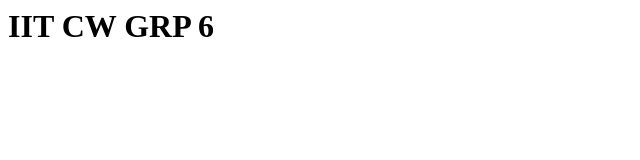
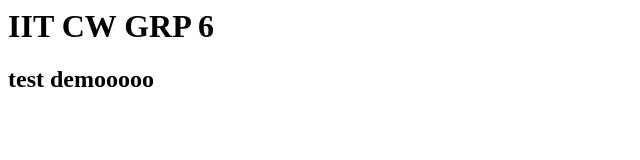
Before and after one commit to DahamDissanayake/ASDY-Foundation, a plain HTML site: page index.html in a window 1280 px wide. Shown: the whole page, without its empty margins (0-640 px from the left). Drawn offline with Linux system fonts and the light colour scheme.

Commit message:
Update index.html

```diff
--- a/index.html
+++ b/index.html
@@ -4,5 +4,6 @@
     </head>
     <body>
         <h1>IIT CW GRP 6</h1>
+        <h2>test demooooo</h2>
     </body>
 </html>
```
